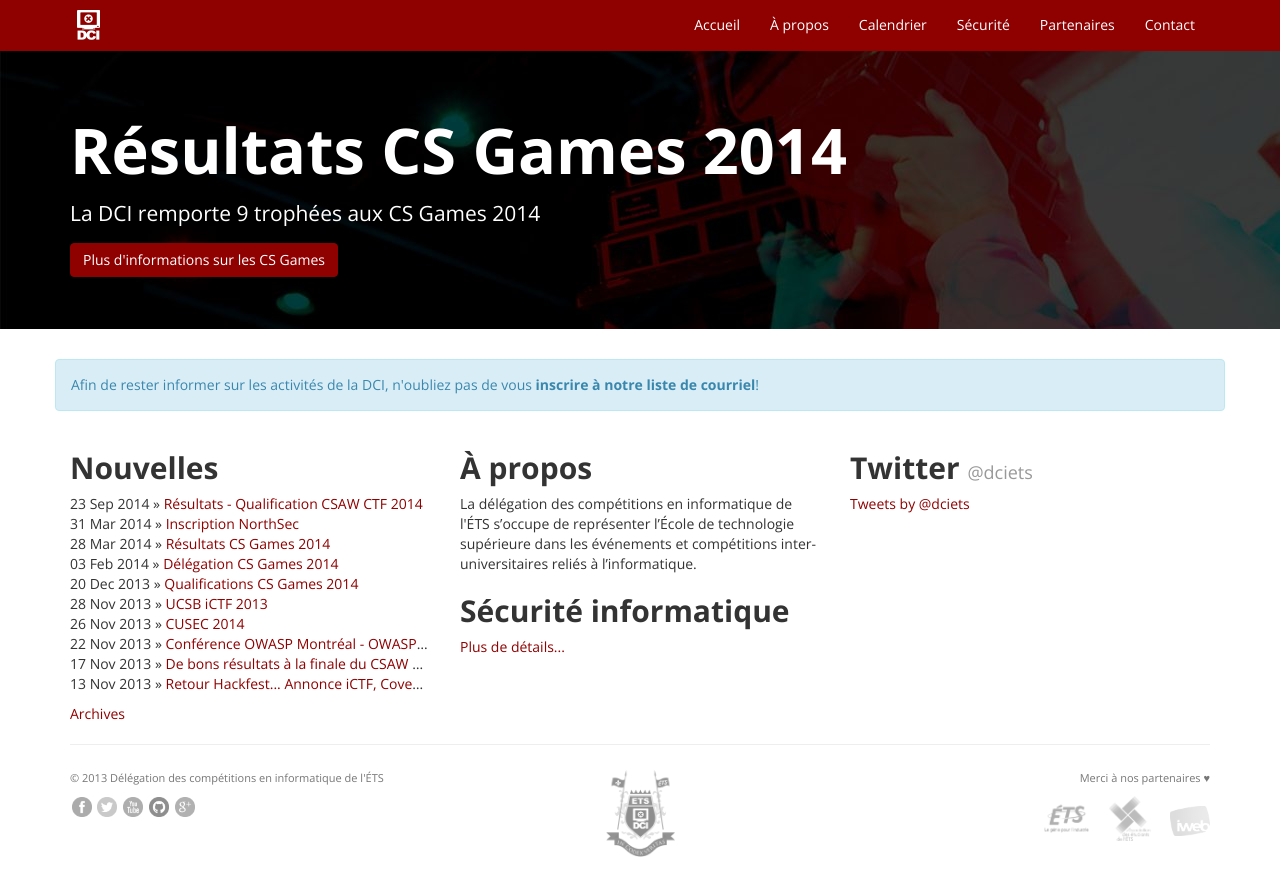
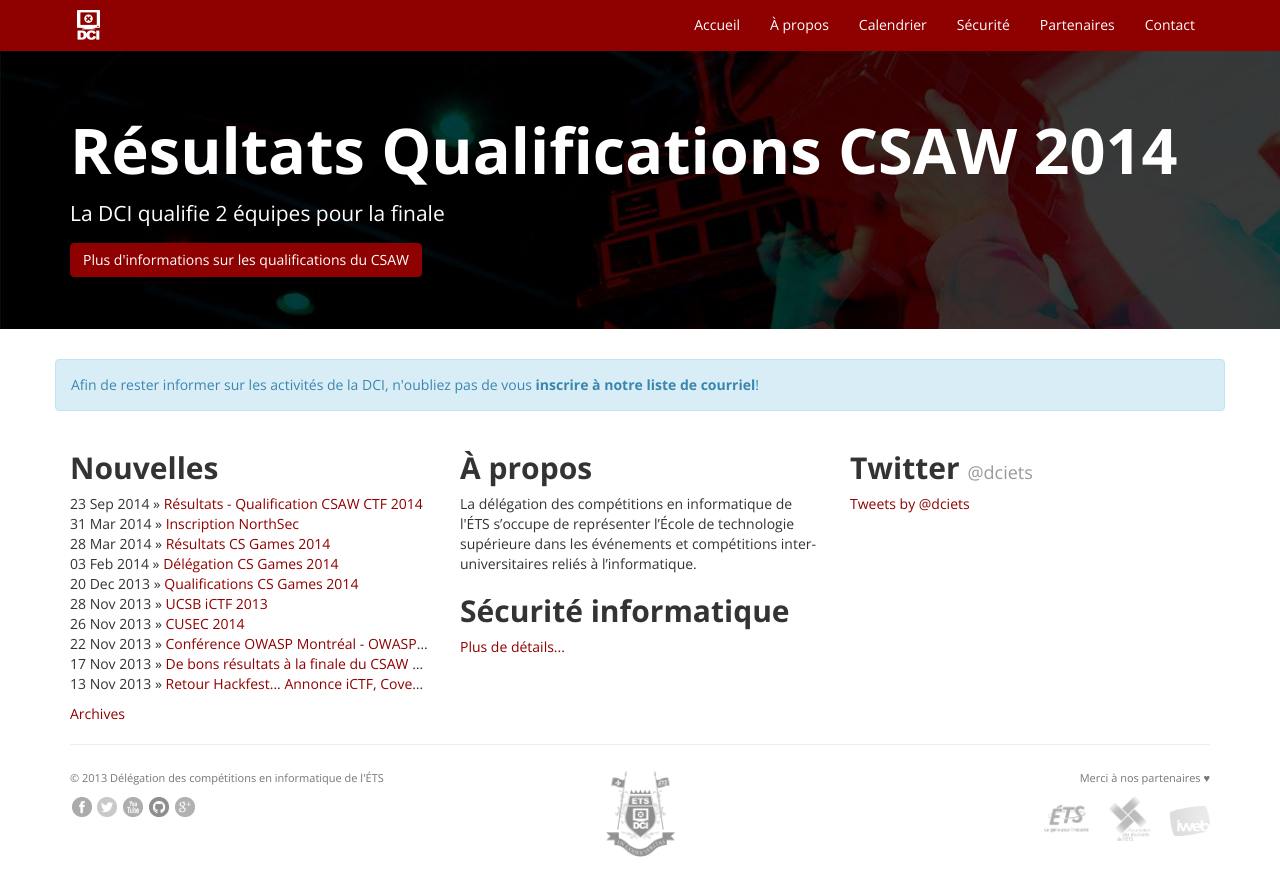
Before and after one commit to dciets/dciets.github.io, a Jekyll site: the page built from index.html, in a window 1280 px wide. Shown: the top 896 px of the page. Built offline with Jekyll 4.4.1, drawn with Linux system fonts in a browser that asks for light colours; Markdown is read by kramdown in place of the engine named in the settings; comment, search, counter and statistics services are not loaded.

Commit message:
Update of the main title

```diff
--- a/index.html
+++ b/index.html
@@ -4,9 +4,9 @@ layout: default
 <!-- Jumbotron -->
 <div class='jumbotron'>
   <div class='container'>
-    <h1>Résultats CS Games 2014</h1>
-    <div class='p'>La DCI remporte 9 trophées aux CS Games 2014</div>
-    <a class='btn btn-primary btn-md' href='/news/2014/03/28/resultats-cs-games-2014/'>Plus d'informations sur les CS Games</a>
+    <h1>Résultats Qualifications CSAW 2014</h1>
+    <div class='p'>La DCI qualifie 2 équipes pour la finale</div>
+    <a class='btn btn-primary btn-md' href='/news/2014/09/23/resultats-qualification-csaw-ctf-2014/'>Plus d'informations sur les qualifications du CSAW</a>
   </div>
 </div>
 <div class='container'>
```
